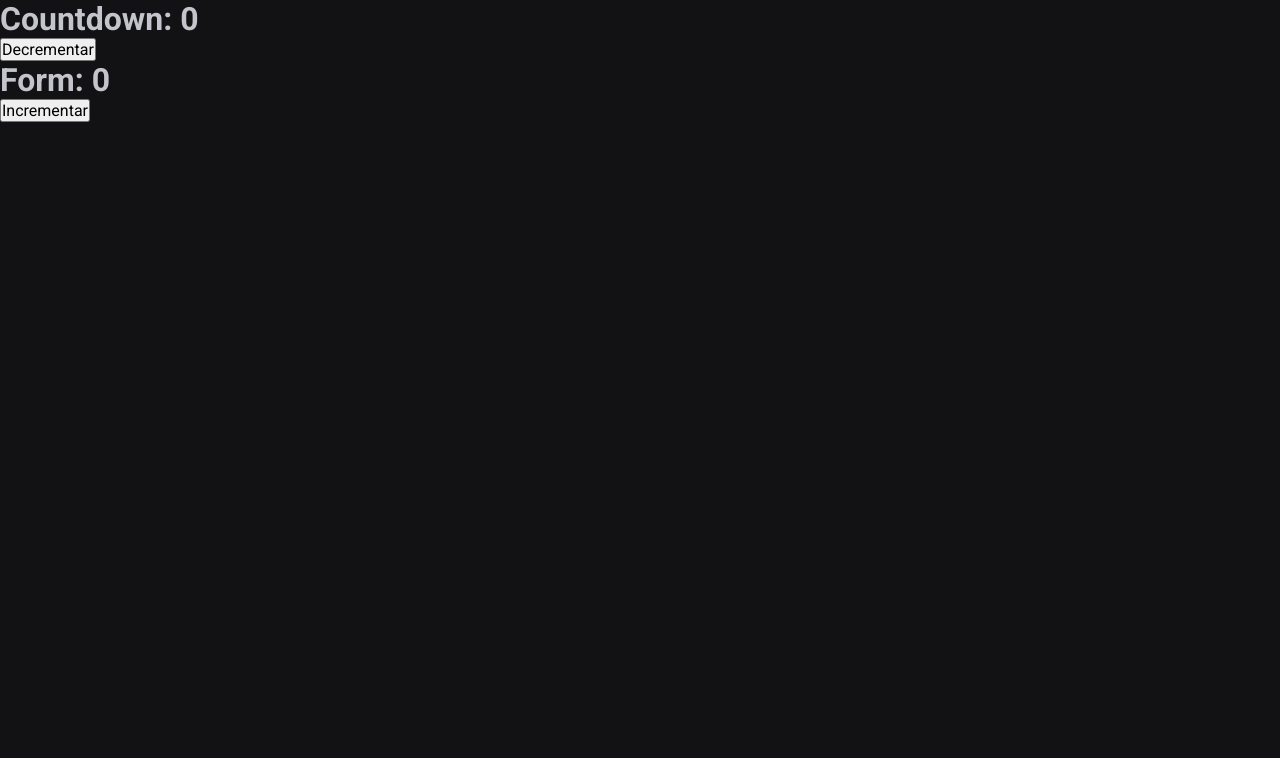
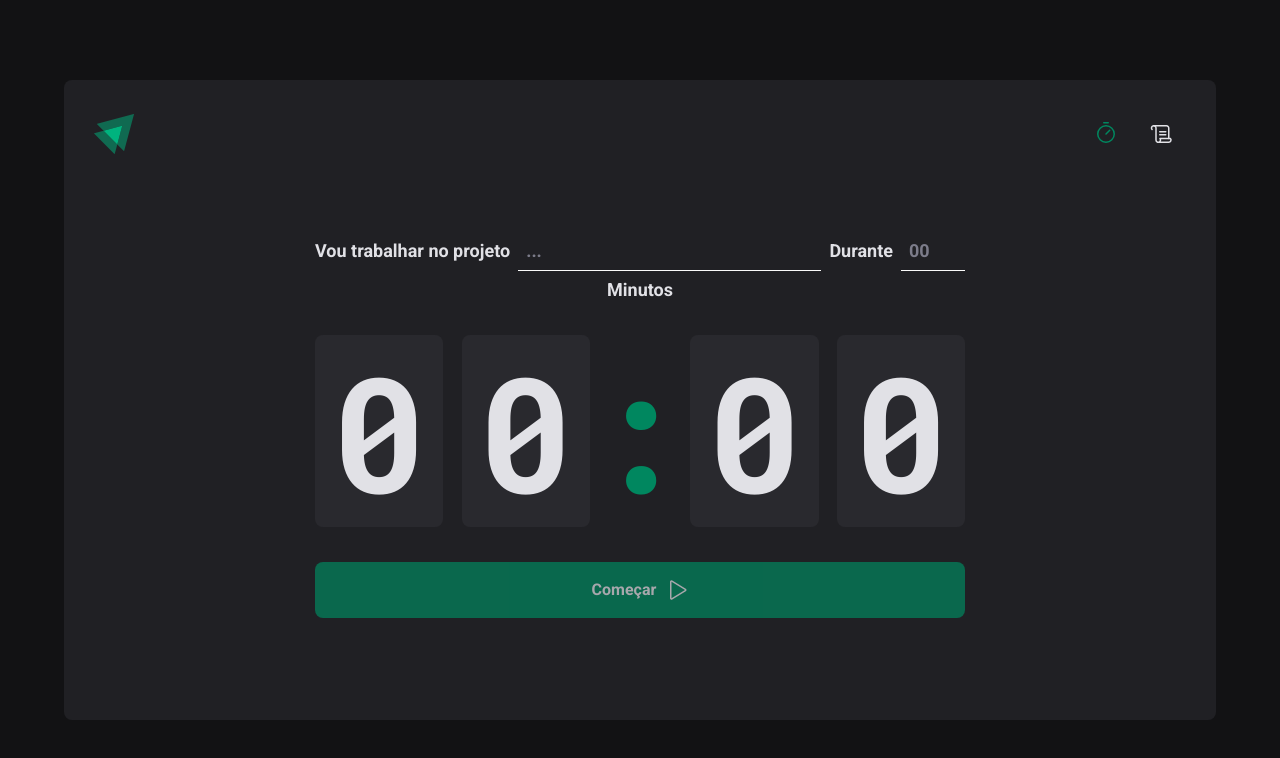
Before and after one commit to fernando-meira/ignite-timer, a React (Vite) app: page / in a window 1280 px wide. Shown: the top 758 px of the page. Built offline with nearby package versions, Linux system fonts and the light colour scheme.

Commit message:
feat: Completed contexts

```diff
--- a/src/App.tsx
+++ b/src/App.tsx
@@ -1,10 +1,9 @@
 import { ThemeProvider } from 'styled-components';
 import { BrowserRouter } from 'react-router-dom';
 
-// import { Router } from './routes/router';
+import { Router } from './routes/router';
 import GlobalStyle from './styles/global';
 import { defaultTheme } from './styles/default';
-import { Home } from './Home';
 
 export function App() {
   return (
@@ -12,9 +11,7 @@
       <GlobalStyle />
 
       <BrowserRouter>
-        {/* <Router /> */}
-
-        <Home />
+        <Router />
       </BrowserRouter>
     </ThemeProvider>
   );
--- a/src/Home.tsx
+++ /dev/null
@@ -1,43 +0,0 @@
-import { createContext, useContext, useState } from 'react';
-
-const HomeContext = createContext({} as any);
-
-function Countdown() {
-  const { count, setCount } = useContext(HomeContext);
-
-  return (
-    <>
-      <h1>Countdown: {count}</h1>
-
-      <button onClick={() => setCount((oldState: number) => oldState - 1)}>
-        Decrementar
-      </button>
-    </>
-  );
-}
-
-function Form() {
-  const { count, setCount } = useContext(HomeContext);
-
-  return (
-    <>
-      <h1>Form: {count}</h1>
-
-      <button onClick={() => setCount((oldState: number) => oldState + 1)}>
-        Incrementar
-      </button>
-    </>
-  );
-}
-
-export function Home() {
-  const [count, setCount] = useState(0);
-
-  return (
-    <HomeContext.Provider value={{ count, setCount }}>
-      <Countdown />
-
-      <Form />
-    </HomeContext.Provider>
-  );
-}
--- a/src/pages/Home/components/Countdown/index.tsx
+++ b/src/pages/Home/components/Countdown/index.tsx
@@ -1,9 +1,19 @@
+import { useContext, useEffect, useState } from 'react';
 import { differenceInSeconds } from 'date-fns';
-import { useEffect } from 'react';
+
+import { CyclesContext } from '../..';
 
 import * as S from './styles';
 
 export function Countdown() {
+  const {
+    activeCycle,
+    activeCycleId,
+    setSecondsPassed,
+    amountSecondsPassed,
+    markCurrentCycleAsFinished,
+  } = useContext(CyclesContext);
+
   const totalSeconds = !!activeCycle ? activeCycle.minutesAmount * 60 : 0;
   const currentSeconds = !!activeCycle ? totalSeconds - amountSecondsPassed : 0;
 
@@ -24,20 +34,12 @@
         );
 
         if (secondsDifference >= totalSeconds) {
-          setCycles((cycles) =>
-            cycles.map((cycle) => {
-              if (cycle.id === activeCycleId) {
-                return { ...cycle, finishedCycleDate: new Date() };
-              } else {
-                return cycle;
-              }
-            })
-          );
+          markCurrentCycleAsFinished();
 
-          setAmountSecondsPassed(totalSeconds);
+          setSecondsPassed(totalSeconds);
           clearInterval(interval);
         } else {
-          setAmountSecondsPassed(secondsDifference);
+          setSecondsPassed(secondsDifference);
         }
       }, 1000);
     }
@@ -45,7 +47,19 @@
     return () => {
       clearInterval(interval);
     };
-  }, [activeCycle, totalSeconds, activeCycleId]);
+  }, [
+    activeCycle,
+    totalSeconds,
+    activeCycleId,
+    setSecondsPassed,
+    markCurrentCycleAsFinished,
+  ]);
+
+  useEffect(() => {
+    if (activeCycle) {
+      document.title = `${minutes}:${seconds}`;
+    }
+  }, []);
 
   return (
     <S.CountdownContainer>
--- a/src/pages/Home/components/NewCycleForm/index.tsx
+++ b/src/pages/Home/components/NewCycleForm/index.tsx
@@ -1,25 +1,13 @@
-import * as zod from 'zod';
+import { useContext } from 'react';
 import { useForm } from 'react-hook-form';
-import { zodResolver } from '@hookform/resolvers/zod';
+
+import { CyclesContext } from '../..';
 
 import * as S from './styles';
 
-const newCycleValidationSchema = zod.object({
-  task: zod.string().min(1, 'Informe a tarefa'),
-  minutesAmount: zod.number().min(1).max(60),
-});
-
-type NewCycleFormData = zod.infer<typeof newCycleValidationSchema>;
-
 export function NewCycleForm() {
-  const { register, handleSubmit, watch, formState, reset } =
-    useForm<NewCycleFormData>({
-      resolver: zodResolver(newCycleValidationSchema),
-      defaultValues: {
-        task: '',
-        minutesAmount: 0,
-      },
-    });
+  const { register, formState } = useForm();
+  const { activeCycle } = useContext(CyclesContext);
 
   const hasError = formState.errors;
 
--- a/src/pages/Home/index.tsx
+++ b/src/pages/Home/index.tsx
@@ -1,5 +1,8 @@
-import { useEffect, useState } from 'react';
+import { useState, createContext } from 'react';
+import * as zod from 'zod';
 import { HandPalm, Play } from 'phosphor-react';
+import { zodResolver } from '@hookform/resolvers/zod';
+import { FormProvider, useForm } from 'react-hook-form';
 
 import * as S from './styles';
 import { Countdown, NewCycleForm } from './components';
@@ -13,14 +16,44 @@
   interruptedCycleDate?: Date;
 }
 
+type NewCycleFormData = zod.infer<typeof newCycleValidationSchema>;
+
+const newCycleValidationSchema = zod.object({
+  task: zod.string().min(1, 'Informe a tarefa'),
+  minutesAmount: zod.number().min(1).max(60),
+});
+
+interface CyclesContextType {
+  amountSecondsPassed: number;
+  activeCycleId: string | null;
+  activeCycle: Cycle | undefined;
+  markCurrentCycleAsFinished: () => void;
+  setSecondsPassed: (seconds: number) => void;
+}
+
+export const CyclesContext = createContext({} as CyclesContextType);
+
 export function Home() {
   const [cycles, setCycles] = useState<Cycle[]>([]);
   const [amountSecondsPassed, setAmountSecondsPassed] = useState(0);
   const [activeCycleId, setActiveCycleId] = useState<string | null>(null);
 
+  const newCycleForm = useForm<NewCycleFormData>({
+    resolver: zodResolver(newCycleValidationSchema),
+    defaultValues: {
+      task: '',
+      minutesAmount: 0,
+    },
+  });
+
+  const { handleSubmit, watch, reset } = newCycleForm;
+
   const isSubmitDisabled = !watch('task') || !watch('minutesAmount');
+  const activeCycle = cycles.find((cycle) => cycle.id === activeCycleId);
 
   function handleCreateNewCycle(data: NewCycleFormData) {
+    console.log('chegou aqui');
+
     const { task, minutesAmount } = data;
     const id = String(new Date().getTime());
 
@@ -39,7 +72,17 @@
     reset();
   }
 
-  const activeCycle = cycles.find((cycle) => cycle.id === activeCycleId);
+  function markCurrentCycleAsFinished() {
+    setCycles((cycles) =>
+      cycles.map((cycle) => {
+        if (cycle.id === activeCycleId) {
+          return { ...cycle, finishedCycleDate: new Date() };
+        } else {
+          return cycle;
+        }
+      })
+    );
+  }
 
   function handleInterruptCycle() {
     setCycles((cycles) =>
@@ -55,18 +98,27 @@
     setActiveCycleId(null);
   }
 
-  useEffect(() => {
-    if (activeCycle) {
-      document.title = `${minutes}:${seconds}`;
+  function setSecondsPassed(seconds: number) {
+    setAmountSecondsPassed(seconds);
   }
-  }, [minutes, seconds, activeCycle]);
 
   return (
+    <CyclesContext.Provider
+      value={{
+        activeCycle,
+        activeCycleId,
+        setSecondsPassed,
+        amountSecondsPassed,
+        markCurrentCycleAsFinished,
+      }}
+    >
       <S.HomeContainer>
         <S.Form onSubmit={handleSubmit(handleCreateNewCycle)}>
+          <FormProvider {...newCycleForm}>
             <NewCycleForm />
+          </FormProvider>
 
-        <Countdown minutes={minutes} seconds={seconds} />
+          <Countdown />
 
           {activeCycle ? (
             <S.StopCountdownButton
@@ -82,5 +134,6 @@
           )}
         </S.Form>
       </S.HomeContainer>
+    </CyclesContext.Provider>
   );
 }
```
Lines whose indentation alone changed are shown as unchanged.
